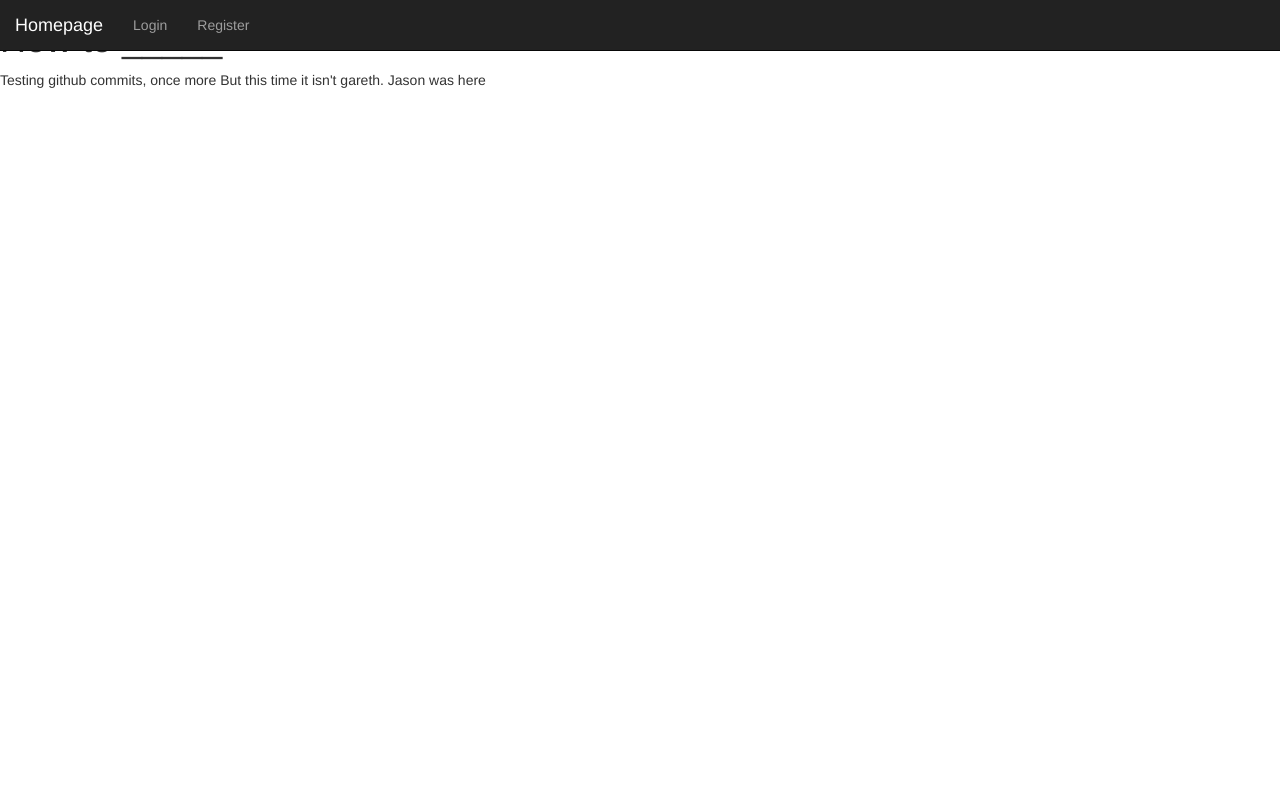
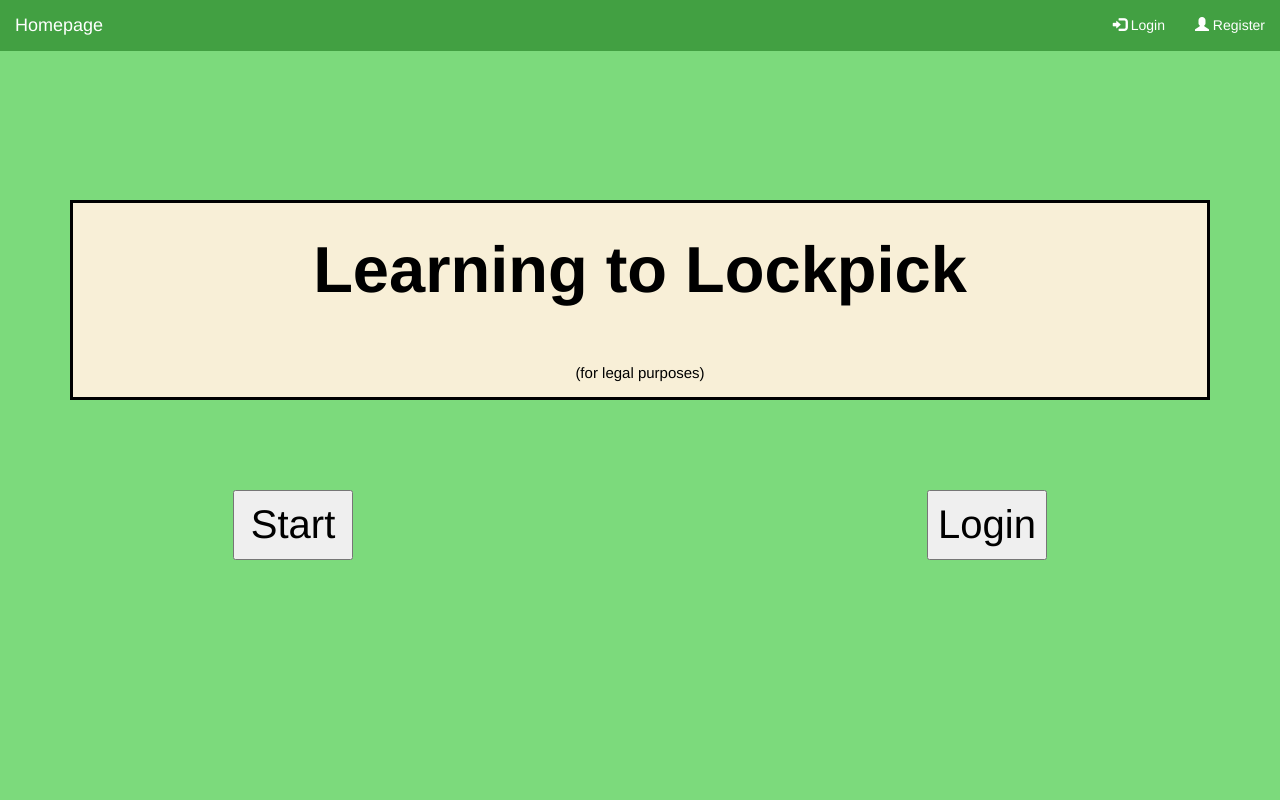
Before and after one commit to dogforpm/LockpickLearningProject, a Flask app: page /homepage in a window 1280 px wide. Run offline with Flask 2, Linux system fonts and the light colour scheme; some libraries are stand-ins or nearby versions.

Commit message:
Added Homepage style and design.
Connected homepage to login page but not register or start page (still to be developed)

```diff
--- /dev/null
+++ b/Static/styles/homepageStyleSheet.css
@@ -0,0 +1,73 @@
+.navbar-custom {
+    background-color: rgb(66, 160, 66);
+    color: black;
+}
+
+body {
+    background-color: rgb(124, 218, 124);
+    color: black;
+}
+
+.navbar-custom a:link{
+    color: white;
+    text-decoration: none;
+}
+.navbar-custom a:visited{
+    color: white;
+    text-decoration: none;
+}
+ul.nav li a:hover{
+    background-color:transparent;
+    text-decoration: none;
+}
+.navbar-custom a:active{
+    color: white;
+    text-decoration: none;
+}
+.Main {
+    padding-top: 1%;
+    height: 200px;
+    position: relative;
+    background-color: rgb(248, 239, 215);
+    border: 3px solid black;
+    text-align: center;
+}
+.Welcome {
+    font-size: 65px;
+    position: relative;
+    font-weight: bold;
+    vertical-align: center;
+}
+
+.Subtext {
+    top: 25%;
+    font-size: 15px;
+    position: relative;
+    vertical-align: center;
+}
+.container {
+    top: 25%;
+    padding-bottom: 90px;
+    position: relative;
+    text-align: center;
+}
+
+.IntroButtons {
+    height: 75px;
+    position: relative;
+    text-align: center;
+    vertical-align: middle;
+}
+.Start {
+    height: 70px;
+    width: 120px;
+    font-size: 40px;
+    margin-right: 50%;
+    text-align: center;
+}
+.Login {
+    height: 70px;
+    width: 120px;
+    font-size: 40px;
+    text-align: center;
+}
--- a/Templates/Homepage.html
+++ b/Templates/Homepage.html
@@ -4,30 +4,51 @@
         <title>
             Homepage
         </title>
+        <!-- Bring in bootstrap and JQuery libraries  -->
         <link rel="stylesheet" href="https://maxcdn.bootstrapcdn.com/bootstrap/3.4.1/css/bootstrap.min.css">
         <script src="https://ajax.googleapis.com/ajax/libs/jquery/3.5.1/jquery.min.js"></script>
         <script src="https://maxcdn.bootstrapcdn.com/bootstrap/3.4.1/js/bootstrap.min.js"></script>
+        <link rel="stylesheet" href="homepageStyleSheet.css">
+        <link rel= "stylesheet" type= "text/css" href= "{{ url_for('static',filename='styles/homepageStyleSheet.css') }}">
     </head>
     <body>
+        <!-- Create Navbar -->
+        <nav class="navbar navbar-fixed-top navbar-custom">
+            <div class="container-fluid">
+            <div class="navbar-header">
+                <a class="navbar-brand" href="/homepage">Homepage</a>
+            </div>
+            <ul class="nav navbar-right navbar-nav">
+                <li><a href="/login"><span class="glyphicon glyphicon-log-in"></span> Login</a></li>
+                <li><a href="/register"><span class="glyphicon glyphicon-user"></span> Register</a></a></li>
+            </ul>
+            </div>
+        </nav>
         <div class="container">
-            <nav class="navbar navbar-inverse navbar-fixed-top">
-                <div class="container-fluid">
-                <!-- <div class="navbar-header">
-                    <a class="navbar-brand" href="#home">Gareth's Homepage</a>
-                </div> -->
-                <ul class="nav navbar-nav">
-                    <li><a class="navbar-brand" href="/homepage">Homepage</a></li>
-                    <li><a href="/login">Login</a></li>
-                    <li><a href="/register">Register</a></li>
-                </ul>
-                </div>
-            </nav>
+            <div class="Main">
+                <h1 class="Welcome">
+                    Learning to Lockpick
+                </h1>
+                <p class="Subtext">
+                    (for legal purposes)
+                </p>
+            </div>
         </div>
-        <h1> How to _____ </h1>
+        <div class="container">
+            <div class="IntroButtons">
+                <button class="Start" onclick="window.location.href='/start'">
+                    Start
+                </button>
+                <button class="Login" onclick="window.location.href='/login'">
+                    Login
+                </button>
+            </div>
+        </div>
+        <!-- <h1> How to _____ </h1>
         <p>
             Testing github commits, once more
             But this time it isn't gareth.
             Jason was here
-        </p>
+        </p> -->
     </body>
 </html>
--- /dev/null
+++ b/requirements.txt
@@ -0,0 +1,6 @@
+click==7.1.2
+Flask==1.1.2
+itsdangerous==1.1.0
+Jinja2==2.11.3
+MarkupSafe==1.1.1
+Werkzeug==1.0.1
```
Also changed, not shown: 4 other files.
